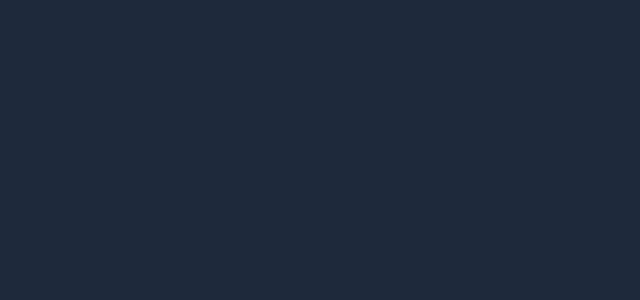
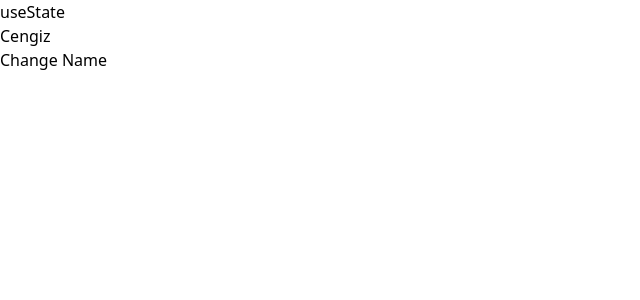
Before and after one commit to cengizdonmez/react-starter-kit, a React (Create React App) app: page / in a window 1280 px wide. Shown: the top 300 px of the page, without its empty margins (0-640 px from the left). Built offline with nearby package versions, Linux system fonts and the light colour scheme.

Commit message:
useState Hook example

```diff
--- a/src/App.js
+++ b/src/App.js
@@ -1,12 +1,19 @@
 import './tailwind.css'
-
+import { useState } from 'react';
 
 function App() {
+  const [name, setName] = useState('Cengiz');
 
+  const handleClick = () => {
+    setName('Beyza')
+  }
 
   return (
-    <div className="App bg-slate-800 h-screen text-white">
-
+    <div className="app">
+      <h2>useState</h2>
+      <p>{name}</p>
+      <button onClick={handleClick}>Change Name</button>
+      {/* <button onClick={() => setName('Beyza')}>Change Name</button> */}
     </div>
   );
 }
```
